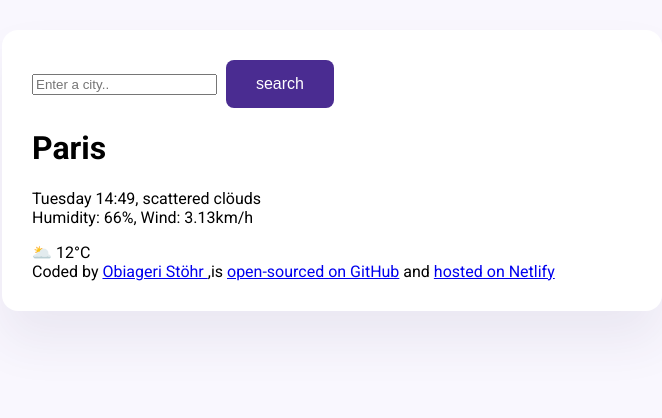
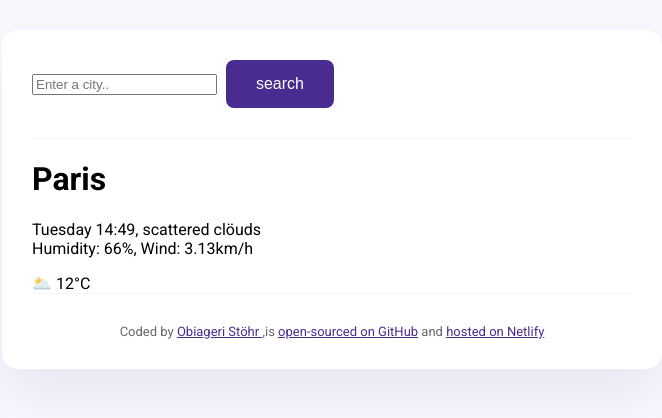
Before and after one commit to Eucharia2124/Wetter, a plain HTML site: page index.html in a window 1280 px wide. Shown: the whole page, without its empty margins (308-970 px from the left). Drawn offline with Linux system fonts and the light colour scheme.

Commit message:
css updated

```diff
--- a/src/style.css
+++ b/src/style.css
@@ -2,6 +2,10 @@ body {
     background-color: #f9f7fe;
     font-family: "Roboto", sans-serif;
 
+}
+a {
+
+    color: #4a2c91;
 }
 .wetter-app {
     background-color: white;
@@ -10,6 +14,10 @@ body {
     box-shadow: 0 30px 50px rgba(65, 50, 100, 0.08);
     padding: 30px;
     border-radius: 16px;
+}
+header {
+    border-bottom: 1px solid #f9f7fe;
+    padding: 0 0 30px 0;
 }
 .search-form-inut {
     background-color: #f9f7fe;
@@ -29,3 +37,10 @@ body {
     font-size: 16px;
     cursor: pointer;
 }
+footer {
+    border-top: 1px solid #f9f7fe;
+    padding: 30px 0 0 0;
+    text-align: center;
+    font-size: 13px;
+    color: rgba(0, 0, 0, 0.6);
+}
```
